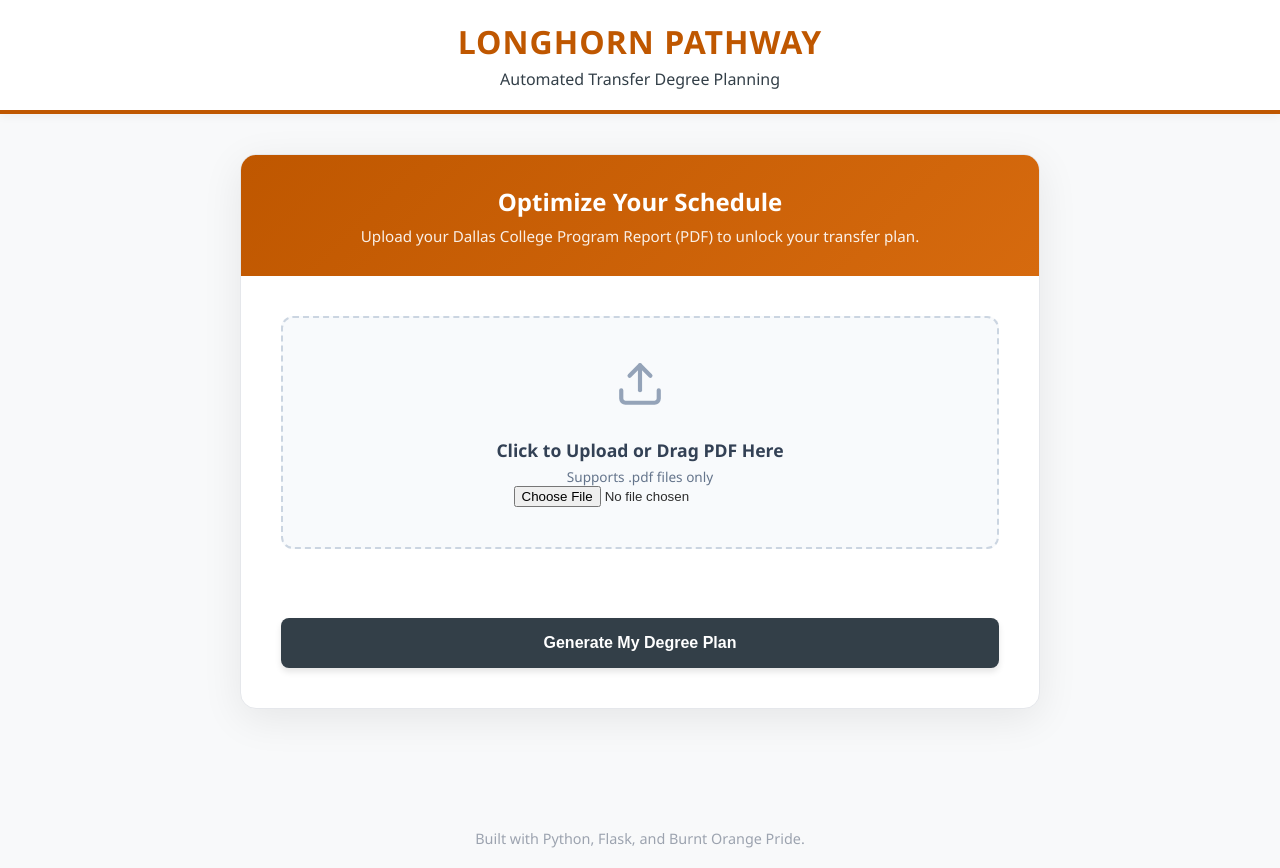
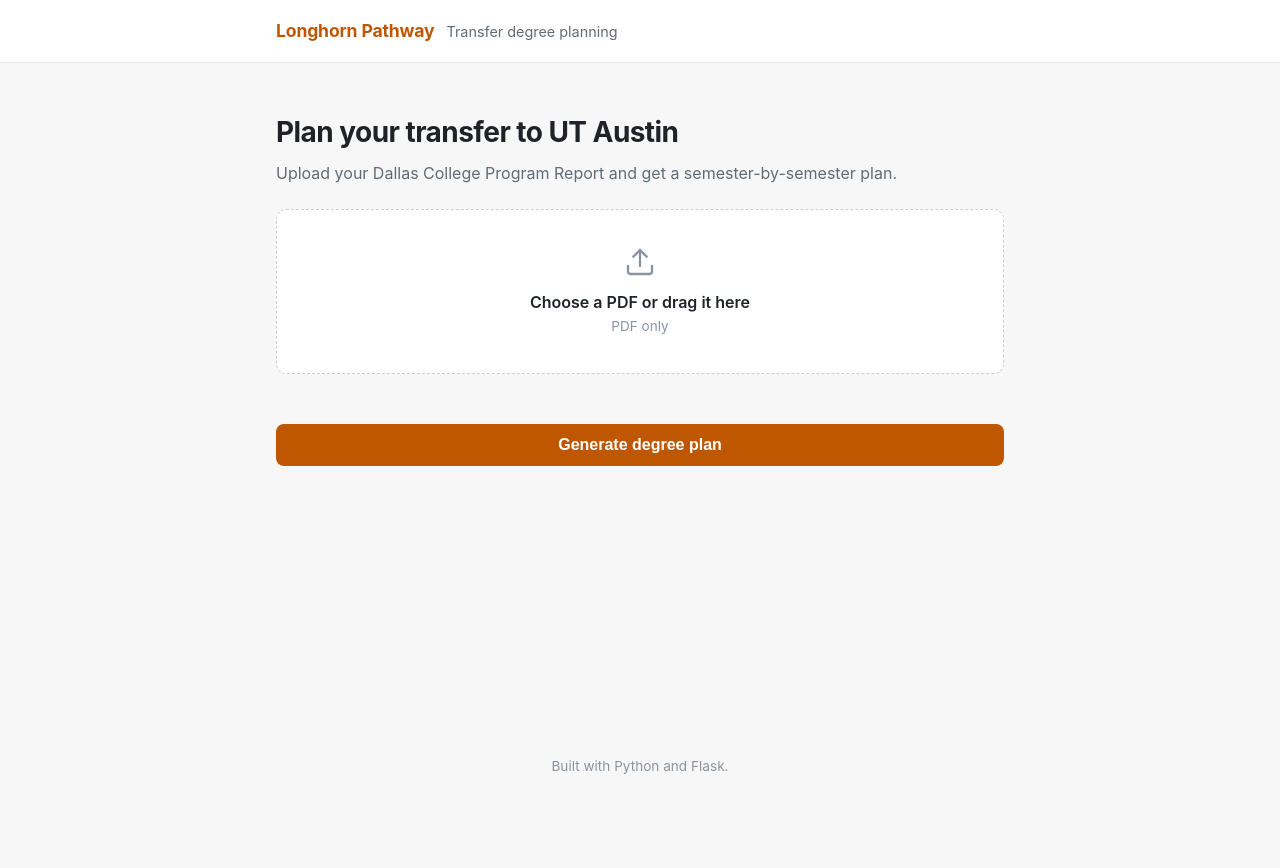
Before and after one commit to Bhavya8121-spy/Transfer-Pathway, a Flask app: page / in a window 1280 px wide. After the commit the page ends 774 px from the top, so only its background shows below. Run offline with Flask 3, Linux system fonts and the light colour scheme.

Commit message:
Simplify the planner UI and add run instructions
Remove the gradient card header, season emoji, colored left borders on rounded cards and the fade-in and hover-lift animations. Burnt orange is now the single accent.

```diff
--- a/static/style.css
+++ b/static/style.css
@@ -1,256 +1,137 @@
 /* static/style.css */
 :root {
     --ut-orange: #BF5700;
-    --ut-gray: #333F48;
-    --ut-cement: #9cadb7;
-    --bg-color: #f8f9fa;
-    --card-bg: #ffffff;
-    --text-main: #2D2D2D;
+    --ut-orange-dark: #9f4800;
+    --ink: #1f2328;
+    --muted: #5f6b76;
+    --faint: #8a949e;
+    --line: #e3e6ea;
+    --bg: #f7f7f8;
+    --surface: #ffffff;
 }
 
+* { box-sizing: border-box; }
+
 body {
-    font-family: 'Segoe UI', Roboto, 'Helvetica Neue', sans-serif;
-    background-color: var(--bg-color);
-    color: var(--text-main);
+    font-family: -apple-system, BlinkMacSystemFont, 'Segoe UI', Roboto, 'Helvetica Neue', sans-serif;
+    background: var(--bg);
+    color: var(--ink);
     margin: 0;
-    padding: 0;
+    display: flex;
+    flex-direction: column;
+    min-height: 100vh;
+    line-height: 1.5;
+    -webkit-font-smoothing: antialiased;
+}
+
+.header {
+    background: var(--surface);
+    border-bottom: 1px solid var(--line);
+}
+.header-inner {
+    max-width: 760px;
+    margin: 0 auto;
+    padding: 18px 16px;
+    display: flex;
+    align-items: baseline;
+    gap: 12px;
+}
+.brand-title { color: var(--ut-orange); margin: 0; font-size: 1.1rem; font-weight: 700; letter-spacing: -0.01em; }
+.brand-subtitle { color: var(--muted); margin: 0; font-size: 0.9rem; }
+
+.container { width: 100%; max-width: 760px; margin: 0 auto; padding: 48px 16px 64px; }
+
+.upload-card { margin-bottom: 48px; }
+.upload-header h2 { margin: 0; font-size: 1.75rem; font-weight: 700; letter-spacing: -0.02em; }
+.upload-header p { margin: 8px 0 24px; color: var(--muted); font-size: 1rem; }
+
+.drop-zone {
+    border: 1.5px dashed #c9ced4;
+    border-radius: 10px;
+    padding: 36px 20px;
+    cursor: pointer;
+    background: var(--surface);
+    transition: border-color 0.15s, background 0.15s;
     display: flex;
     flex-direction: column;
     align-items: center;
-    min-height: 100vh;
-}
-
-/* --- Header Section --- */
-.header {
-    background: white;
-    width: 100%;
-    padding: 20px 0;
-    box-shadow: 0 2px 10px rgba(0,0,0,0.05);
     text-align: center;
-    border-bottom: 4px solid var(--ut-orange);
-}
-
-.brand-title {
-    color: var(--ut-orange);
-    margin: 0;
-    font-size: 2rem;
-    font-weight: 700;
-    text-transform: uppercase;
-    letter-spacing: 1px;
-}
-
-.brand-subtitle {
-    color: var(--ut-gray);
-    margin: 5px 0 0 0;
-    font-weight: 400;
-    font-size: 1rem;
-}
-
-/* --- Main Container --- */
-.container {
-    width: 90%;
-    max-width: 800px;
-    margin-top: 40px;
-    padding-bottom: 60px;
-}
-
-/* --- NEW Upload Area Design --- */
-.upload-card {
-    background: white;
-    border-radius: 16px;
-    padding: 0; /* Remove padding here to let header sit flush */
-    box-shadow: 0 10px 40px rgba(0,0,0,0.08);
-    text-align: center;
-    margin-bottom: 40px;
-    overflow: hidden; /* Keeps the border radius clean */
-    border: 1px solid #e5e7eb;
-}
-
-.upload-header {
-    background: linear-gradient(135deg, #BF5700 0%, #d66a0e 100%); /* UT Orange Gradient */
-    padding: 30px 20px;
-    color: white;
-}
-
-.upload-header h2 {
-    margin: 0;
-    font-size: 1.5rem;
-    font-weight: 700;
-}
-
-.upload-header p {
-    margin: 8px 0 0 0;
-    opacity: 0.9;
-    font-size: 0.95rem;
-}
-
-.upload-body {
-    padding: 40px;
-}
-
-/* The Dashed Box */
-.drop-zone {
-    border: 2px dashed #cbd5e1;
-    border-radius: 12px;
-    padding: 40px 20px;
-    cursor: pointer;
-    background: #f8fafc;
-    transition: all 0.3s cubic-bezier(0.4, 0, 0.2, 1);
-    display: flex;
-    flex-direction: column;
-    align-items: center;
-    justify-content: center;
-    margin-bottom: 25px;
+    margin-bottom: 12px;
     position: relative;
 }
+.drop-zone:hover, .drop-zone.dragover, .drop-zone.has-file { border-color: var(--ut-orange); }
+.drop-zone:focus-within { outline: 2px solid var(--ut-orange); outline-offset: 2px; }
+.drop-zone input[type=file] { position: absolute; inset: 0; opacity: 0; cursor: pointer; }
+.drop-icon { color: var(--faint); margin-bottom: 12px; line-height: 0; }
+.drop-zone:hover .drop-icon, .drop-zone.has-file .drop-icon { color: var(--ut-orange); }
+.drop-text { font-size: 1rem; font-weight: 600; color: var(--ink); margin-bottom: 2px; }
+.drop-subtext { font-size: 0.85rem; color: var(--faint); }
 
-.drop-zone:hover, .drop-zone.dragover {
-    border-color: var(--ut-orange);
-    background: #fff5eb; /* Very light orange tint */
-    transform: translateY(-2px);
-    box-shadow: 0 4px 12px rgba(191, 87, 0, 0.1);
-}
+#file-name { min-height: 22px; margin-bottom: 16px; font-size: 0.9rem; color: var(--muted); }
+#file-name strong { color: var(--ink); font-weight: 600; }
 
-.drop-icon {
-    font-size: 48px;
-    color: #94a3b8;
-    margin-bottom: 15px;
-    transition: color 0.3s;
-}
-
-.drop-zone:hover .drop-icon {
-    color: var(--ut-orange);
-}
-
-.drop-text {
-    font-size: 1.1rem;
-    font-weight: 600;
-    color: #334155;
-    margin-bottom: 5px;
-}
-
-.drop-subtext {
-    font-size: 0.85rem;
-    color: #64748b;
-}
-
-/* File Name Display */
-#file-name {
-    height: 24px;
-    margin-bottom: 20px;
-    font-weight: 600;
-    font-size: 0.9rem;
-    color: var(--ut-orange);
-    transition: opacity 0.3s;
-}
-
-/* The Button */
 .btn-primary {
-    background-color: var(--ut-gray); /* Dark gray for contrast */
-    color: white;
+    background: var(--ut-orange);
+    color: #fff;
     border: none;
-    padding: 16px 40px;
+    padding: 12px 24px;
     border-radius: 8px;
     font-size: 1rem;
     font-weight: 600;
     cursor: pointer;
-    transition: all 0.2s;
+    transition: background 0.15s;
     width: 100%;
-    box-shadow: 0 4px 6px rgba(0,0,0,0.1);
 }
+.btn-primary:hover { background: var(--ut-orange-dark); }
+.btn-primary:focus-visible { outline: 2px solid var(--ink); outline-offset: 2px; }
 
-.btn-primary:hover {
-    background-color: #000;
-    transform: translateY(-1px);
-    box-shadow: 0 6px 12px rgba(0,0,0,0.15);
-}
-
-/* --- Results Section --- */
 .results-header {
     display: flex;
     justify-content: space-between;
-    align-items: center;
-    margin-bottom: 20px;
-    border-bottom: 2px solid #e5e7eb;
-    padding-bottom: 10px;
+    align-items: baseline;
+    flex-wrap: wrap;
+    gap: 8px;
+    margin-bottom: 16px;
+}
+.results-header h2 { margin: 0; font-size: 1.35rem; font-weight: 700; letter-spacing: -0.01em; }
+.grad-target { color: var(--muted); font-size: 0.95rem; }
+.grad-target strong { color: var(--ink); }
+
+.semester-card {
+    background: var(--surface);
+    border: 1px solid var(--line);
+    border-radius: 10px;
+    padding: 18px 20px 8px;
+    margin-bottom: 12px;
+}
+.semester-title {
+    font-size: 0.8rem;
+    font-weight: 600;
+    color: var(--muted);
+    text-transform: uppercase;
+    letter-spacing: 0.06em;
+    margin-bottom: 6px;
 }
 
-.semester-card {
-    background: white;
-    border-radius: 8px;
-    padding: 20px;
-    margin-bottom: 20px;
-    box-shadow: 0 2px 8px rgba(0,0,0,0.04);
-    border-left: 5px solid var(--ut-gray);
-    animation: fadeIn 0.5s ease-in-out;
+.course-item {
+    display: grid;
+    grid-template-columns: 96px 1fr auto;
+    align-items: baseline;
+    gap: 12px;
+    padding: 10px 0;
+    border-bottom: 1px solid var(--line);
 }
+.course-item:last-child { border-bottom: none; }
+.course-code { font-weight: 600; font-variant-numeric: tabular-nums; }
+.course-name { color: var(--muted); }
 
-.semester-title {
-    font-size: 1.25rem;
-    font-weight: 700;
-    color: var(--ut-gray);
-    margin-bottom: 15px;
-    display: flex;
-    align-items: center;
-    gap: 10px;
+.badge { font-size: 0.75rem; font-weight: 600; color: var(--faint); }
+.badge-stem { color: var(--ut-orange); }
+
+footer { margin-top: auto; padding: 24px 16px; color: var(--faint); font-size: 0.85rem; text-align: center; }
+
+@media (max-width: 560px) {
+    .header-inner { flex-direction: column; gap: 2px; }
+    .course-item { grid-template-columns: 1fr auto; }
+    .course-name { grid-column: 1 / -1; grid-row: 2; margin-top: -6px; }
 }
-
-/* --- Course List --- */
-.course-item {
-    display: flex;
-    align-items: center;
-    padding: 10px 0;
-    border-bottom: 1px solid #f3f4f6;
-}
-
-.course-item:last-child {
-    border-bottom: none;
-}
-
-/* --- Badges --- */
-.badge {
-    padding: 4px 10px;
-    border-radius: 20px;
-    font-size: 0.75rem;
-    font-weight: 700;
-    text-transform: uppercase;
-    margin-right: 15px;
-    min-width: 60px;
-    text-align: center;
-}
-
-.badge-stem {
-    background-color: rgba(191, 87, 0, 0.1); /* Light Orange */
-    color: var(--ut-orange);
-    border: 1px solid rgba(191, 87, 0, 0.2);
-}
-
-.badge-core {
-    background-color: rgba(51, 63, 72, 0.1); /* Light Gray */
-    color: var(--ut-gray);
-    border: 1px solid rgba(51, 63, 72, 0.2);
-}
-
-.course-code {
-    font-weight: 700;
-    margin-right: 10px;
-    min-width: 90px;
-}
-
-.course-name {
-    color: #4b5563;
-}
-
-/* --- Animations --- */
-@keyframes fadeIn {
-    from { opacity: 0; transform: translateY(10px); }
-    to { opacity: 1; transform: translateY(0); }
-}
-
-/* Footer */
-footer {
-    margin-top: auto;
-    padding: 20px;
-    color: #9ca3af;
-    font-size: 0.9rem;
-}
--- a/templates/index.html
+++ b/templates/index.html
@@ -9,36 +9,38 @@
 <body>
 
     <header class="header">
-        <h1 class="brand-title">Longhorn Pathway</h1>
-        <p class="brand-subtitle">Automated Transfer Degree Planning</p>
+        <div class="header-inner">
+            <h1 class="brand-title">Longhorn Pathway</h1>
+            <p class="brand-subtitle">Transfer degree planning</p>
+        </div>
     </header>
 
     <div class="container">
 
        <div class="upload-card">
             <div class="upload-header">
-                <h2>Optimize Your Schedule</h2>
-                <p>Upload your Dallas College Program Report (PDF) to unlock your transfer plan.</p>
+                <h2>Plan your transfer to UT Austin</h2>
+                <p>Upload your Dallas College Program Report and get a semester-by-semester plan.</p>
             </div>
 
             <div class="upload-body">
                 <form action="/" method="post" enctype="multipart/form-data">
                     <label class="drop-zone" id="drop-zone">
                         <div class="drop-icon">
-                            <svg width="50" height="50" viewBox="0 0 24 24" fill="none" stroke="currentColor" stroke-width="2" stroke-linecap="round" stroke-linejoin="round">
+                            <svg width="32" height="32" viewBox="0 0 24 24" fill="none" stroke="currentColor" stroke-width="1.75" stroke-linecap="round" stroke-linejoin="round">
                                 <path d="M21 15v4a2 2 0 0 1-2 2H5a2 2 0 0 1-2-2v-4"></path>
                                 <polyline points="17 8 12 3 7 8"></polyline>
                                 <line x1="12" y1="3" x2="12" y2="15"></line>
                             </svg>
                         </div>
-                        <span class="drop-text">Click to Upload or Drag PDF Here</span>
-                        <div class="drop-subtext">Supports .pdf files only</div>
+                        <span class="drop-text">Choose a PDF or drag it here</span>
+                        <div class="drop-subtext">PDF only</div>
                         <input type="file" name="file" accept=".pdf" required onchange="showFileName(this)">
                     </label>
 
                     <div id="file-name"></div>
 
-                    <button type="submit" class="btn-primary">Generate My Degree Plan</button>
+                    <button type="submit" class="btn-primary">Generate degree plan</button>
                 </form>
             </div>
         </div>
@@ -46,30 +48,26 @@
         {% if schedule %}
         <div class="results-area">
             <div class="results-header">
-                <h2 style="color: var(--ut-gray); margin:0;">Your Optimized Timeline</h2>
-                <span style="background: #e5e7eb; padding: 5px 10px; border-radius: 4px; font-size: 0.9rem;">
-                    Target Grad: <strong>{{ schedule[-1].term }}</strong>
-                </span>
+                <h2>Your timeline</h2>
+                <span class="grad-target">Graduates <strong>{{ schedule[-1].term }}</strong></span>
             </div>
 
             {% for semester in schedule %}
             <div class="semester-card">
                 <div class="semester-title">
-                    {% if "FA" in semester.term %}🍂{% elif "SP" in semester.term %}🌱{% else %}☀️{% endif %}
                     {{ semester.term }}
                 </div>
 
                 <div class="course-list">
                     {% for course in semester.courses %}
                     <div class="course-item">
+                        <span class="course-code">{{ course['Course Code'] }}</span>
+                        <span class="course-name">{{ course['Course Name'] }}</span>
                         {% if course.Category in stem_categories %}
                             <span class="badge badge-stem">STEM</span>
                         {% else %}
-                            <span class="badge badge-core">CORE</span>
+                            <span class="badge badge-core">Core</span>
                         {% endif %}
-
-                        <span class="course-code">{{ course['Course Code'] }}</span>
-                        <span class="course-name">{{ course['Course Name'] }}</span>
                     </div>
                     {% endfor %}
                 </div>
@@ -81,16 +79,19 @@
     </div>
 
     <footer>
-        Built with Python, Flask, and Burnt Orange Pride.
+        Built with Python and Flask.
     </footer>
 
     <script>
         // Simple JS to show filename after selection
         function showFileName(input) {
             if(input.files && input.files[0]) {
-                document.getElementById('file-name').innerText = "✅ Ready to process: " + input.files[0].name;
-                document.getElementById('drop-zone').style.borderColor = "#BF5700";
-                document.getElementById('drop-zone').style.backgroundColor = "#fff8f0";
+                const label = document.getElementById('file-name');
+                label.textContent = 'Selected: ';
+                const name = document.createElement('strong');
+                name.textContent = input.files[0].name;
+                label.appendChild(name);
+                document.getElementById('drop-zone').classList.add('has-file');
             }
         }
 
@@ -103,6 +104,9 @@
         dropZone.addEventListener('dragleave', () => {
             dropZone.classList.remove('dragover');
         });
+        dropZone.addEventListener('drop', () => {
+            dropZone.classList.remove('dragover');
+        });
     </script>
 </body>
 </html>
```
Also changed, not shown: README.md.
